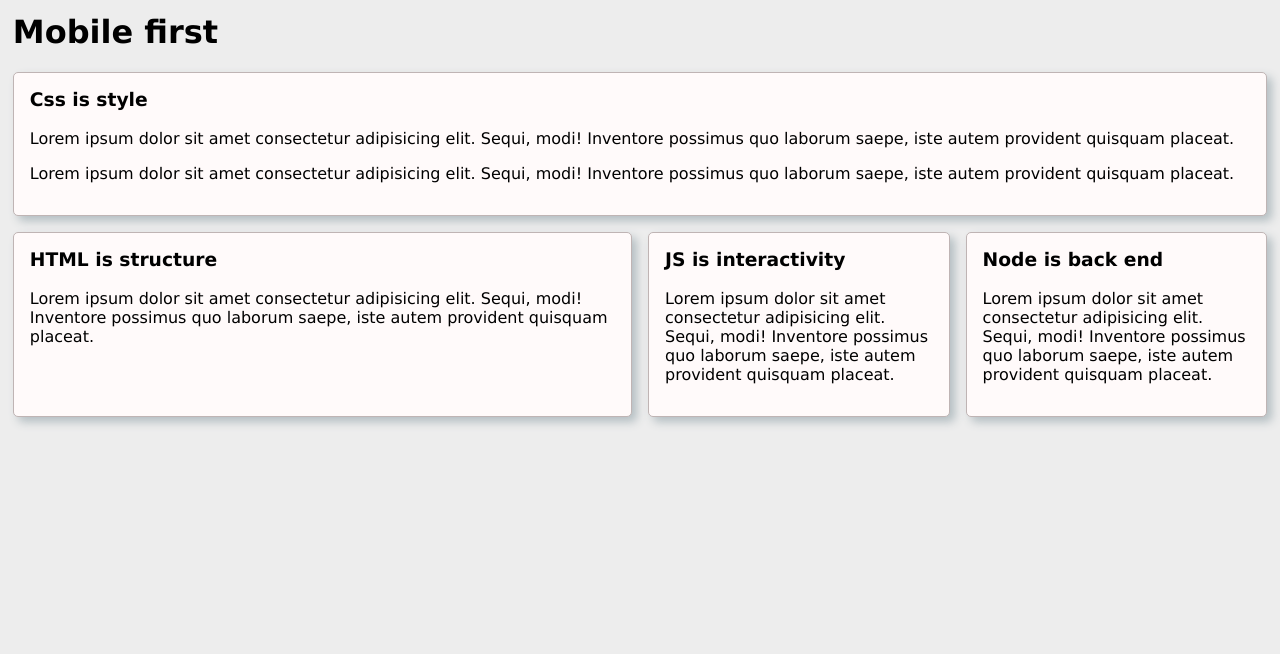
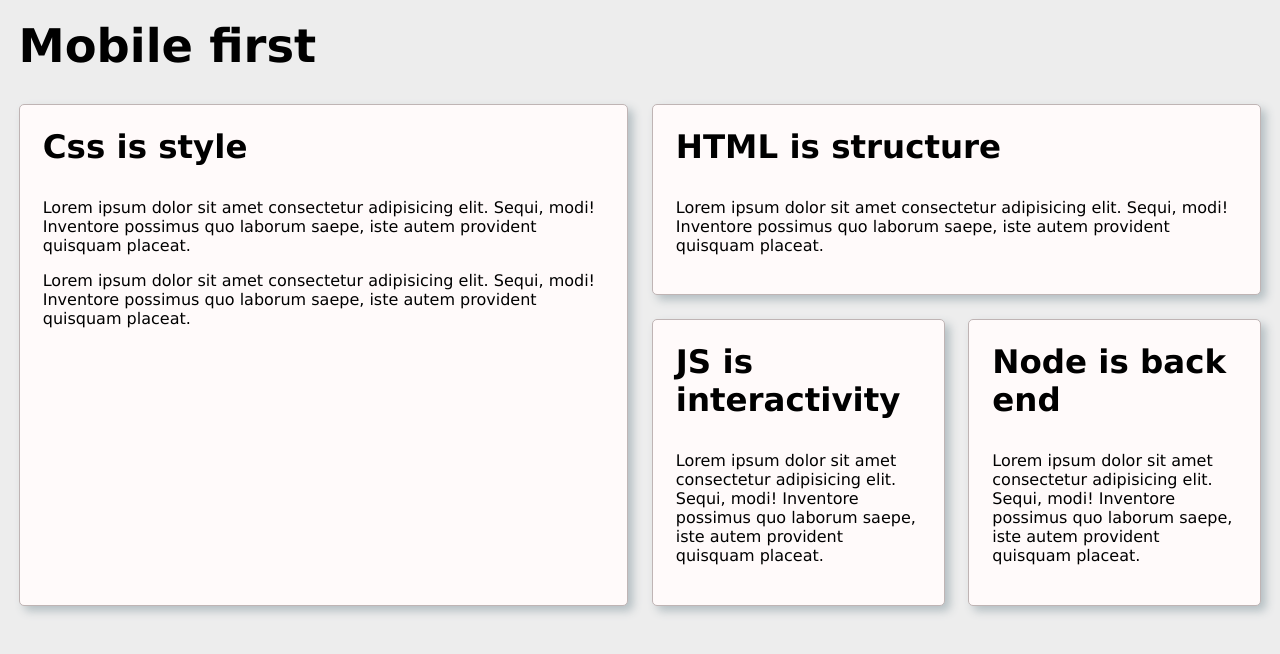
Before and after one commit to MariusCodeAcademy/feu2-11-mobile-first, a plain HTML site: page index.html in a window 1280 px wide. Drawn offline with Linux system fonts and the light colour scheme.

Commit message:
responsive

```diff
--- a/style/style.css
+++ b/style/style.css
@@ -4,8 +4,26 @@ html {
   font-size: 100%;
 }
 
+.post {
+  margin-bottom: 1rem;
+}
+
+.post p {
+  font-size: 16px;
+}
+
+.post h3 {
+  font-size: 1.4rem;
+}
+
 @media screen and (min-width: 768px) {
   /* tablet taisykles */
+  html {
+    font-size: 120%;
+  }
+  .post {
+    margin-bottom: 0;
+  }
 
   .post_1 {
     grid-area: one;
@@ -29,3 +47,15 @@ html {
       'two two three four';
   }
 }
+
+@media screen and (min-width: 1200px) {
+  /* PC screen */
+  html {
+    font-size: 145%;
+  }
+  .posts {
+    grid-template-areas:
+      'one one two two'
+      'one one three four';
+  }
+}
```
